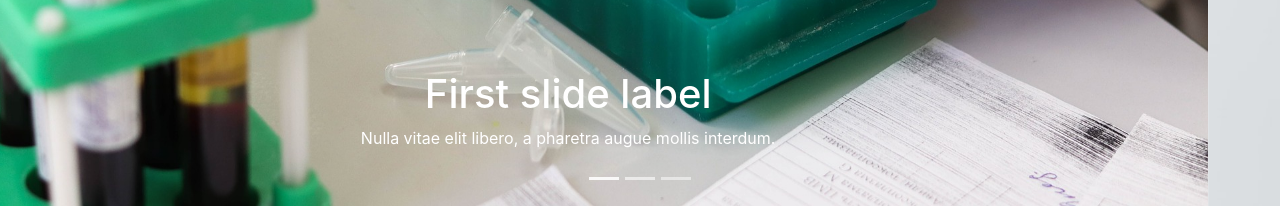
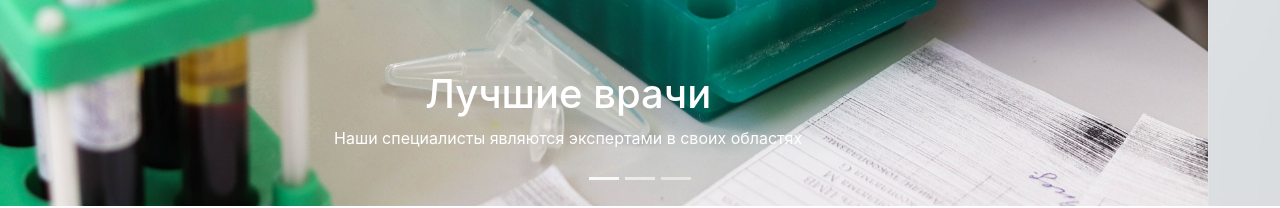
Before and after one commit to Mekon18/PPO_Kursach, a React (Create React App) app in the folder front-end/eliz/: page / in a window 1280 px wide. Shown: the part 695-903 px from the top of the page. Built offline with nearby package versions, Linux system fonts and the light colour scheme; no server answers.

Commit message:
Обновлены надписи

```diff
--- a/front-end/eliz/src/components/CarouselBox.js
+++ b/front-end/eliz/src/components/CarouselBox.js
@@ -17,8 +17,8 @@ export default class CarouselBox extends Component {
                             alt="First slide"
                         />
                         <Carousel.Caption>
-                            <h1>First slide label</h1>
-                            <p>Nulla vitae elit libero, a pharetra augue mollis interdum.</p>
+                            <h1>Лучшие врачи</h1>
+                            <p>Наши специалисты являются экспертами в своих областях</p>
                         </Carousel.Caption>
                     </Carousel.Item>
                     <Carousel.Item>
@@ -29,8 +29,8 @@ export default class CarouselBox extends Component {
                         />
 
                         <Carousel.Caption>
-                            <h1>Second slide label</h1>
-                            <p>Lorem ipsum dolor sit amet, consectetur adipiscing elit.</p>
+                            <h1>Мы надёжны</h1>
+                            <p>Работаем для вас с 2010 года</p>
                         </Carousel.Caption>
                     </Carousel.Item>
                     <Carousel.Item>
@@ -41,8 +41,8 @@ export default class CarouselBox extends Component {
                         />
 
                         <Carousel.Caption>
-                            <h1>Third slide label</h1>
-                            <p>Praesent commodo cursus magna, vel scelerisque nisl consectetur.</p>
+                            <h1>У нас уютно как дома</h1>
+                            <p>Мы сделали всё, чтобы вы чувствовали себя комфортно</p>
                         </Carousel.Caption>
                     </Carousel.Item>
                 </Carousel >
```
